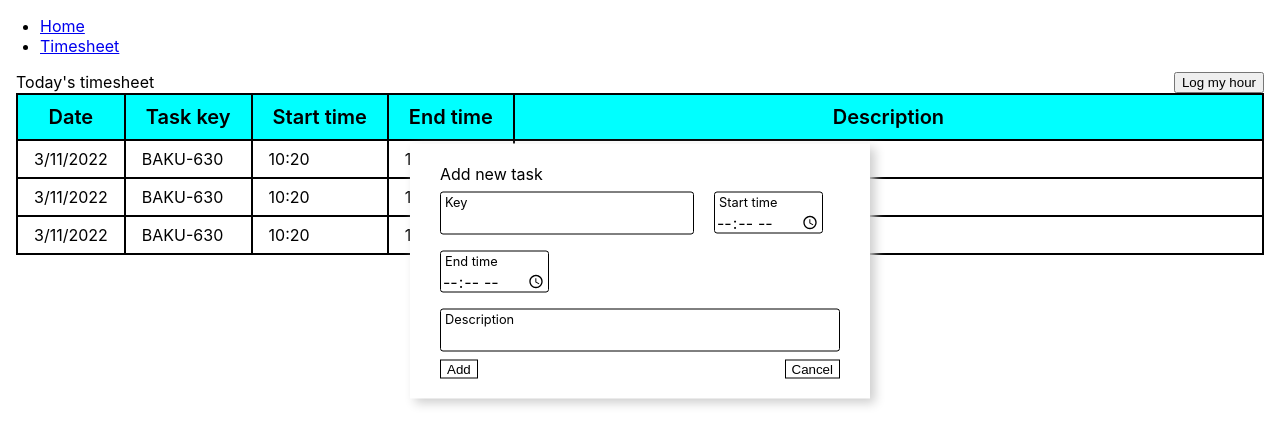
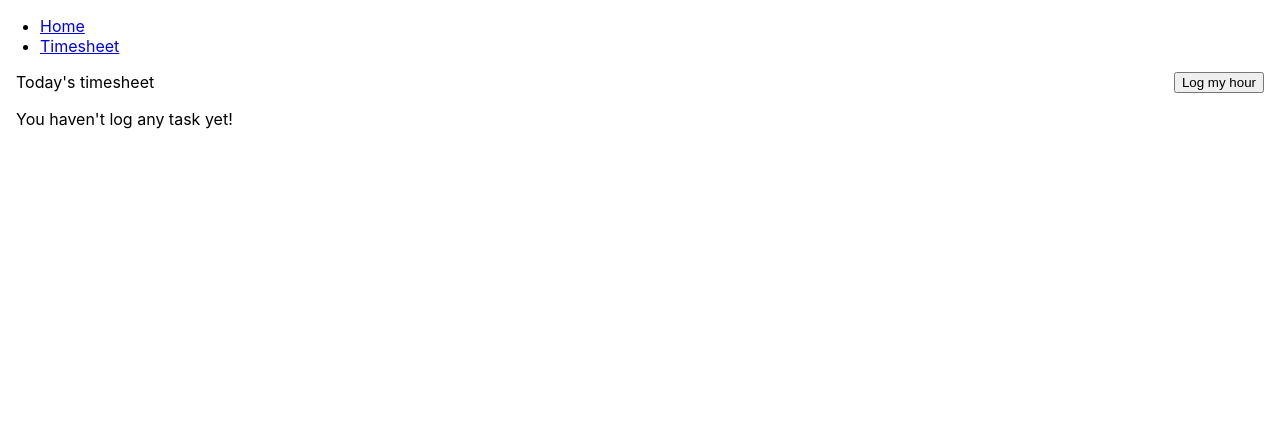
Before and after one commit to vanhapham91/personal-helper, a React (Create React App) app: page /timesheet in a window 1280 px wide. Shown: the top 444 px of the page. Built offline with nearby package versions, Linux system fonts and the light colour scheme.

Commit message:
WIP | Add open/close function for task form

```diff
--- a/src/components/TimesheetForm.tsx
+++ b/src/components/TimesheetForm.tsx
@@ -1,4 +1,4 @@
-import React, {useState, ChangeEvent} from 'react';
+import { useState, ChangeEvent } from 'react';
 import { v4 as generateId } from 'uuid';
 import {Task} from '../types';
 
@@ -6,9 +6,13 @@ import '../styles/buttons.css'
 
 const TimesheetForm = (props: {
   onFormSubmit: (value: Task) => void,
+  onToggleForm: () => void,
+  isOpen: boolean
 }) => {
   const {
-    onFormSubmit
+    onFormSubmit,
+    onToggleForm,
+    isOpen
   } = props;
 
   const today = new Date();
@@ -24,7 +28,6 @@ const TimesheetForm = (props: {
 
   const [task, setTask] = useState(taskInitialState);
 
-
   const handleChange = (key: string) => (event: ChangeEvent<HTMLInputElement>) => {
     setTask({
       ...task,
@@ -37,14 +40,18 @@ const TimesheetForm = (props: {
     setTask(taskInitialState);
   }
 
-  return (
+  let formContent;
+
+  if (isOpen) {
+    formContent = (
       <>
         <div className="modal--wrapper">
           <div className="timesheet-form">
-          <div className="modal--header header">
-            Add new task
+            <div className="modal--section modal--header heading">
+              <h4>Add new task</h4>
+              <button type="button" className="button transparent close-btn" onClick={onToggleForm}><span className="icon-close"></span></button>
             </div>
-          <div className="modal--body">
+            <div className="modal--section modal--body">
               <div className="form--field inline">
                 <label className="text-field">Key</label>
                 <input type="text" onChange={handleChange('key')}/>
@@ -62,16 +69,21 @@ const TimesheetForm = (props: {
                 <input type="text" onChange={handleChange('description')}/>
               </div>
             </div>
-          <div className="modal--footer">
+            <div className="modal--section modal--footer">
               <div className="action-buttons">
-              <button type="button" className="button" onClick={submitForm}>Add</button>
-              <button type="button" className="button">Cancel</button>
+                <button type="button" className="button rounded" onClick={submitForm}>Add</button>
+                <button type="button" className="button rounded" onClick={onToggleForm}>Cancel</button>
               </div>
             </div>
           </div>
         </div>
       </>
     )
+  } else {
+    formContent = (<></>)
+  }
+
+  return formContent;
 };
 
 export default TimesheetForm;
--- a/src/pages/Timesheet.tsx
+++ b/src/pages/Timesheet.tsx
@@ -1,42 +1,26 @@
 import '../styles/table.css';
 import TimesheetForm from '../components/TimesheetForm';
-import React, {useState} from 'react';
+import React, {Ref, useState} from 'react';
 import { Task } from '../types';
 
 const TimesheetPage = () => {
-  const [taskList, setTaskList] = useState(
-    [
-      {
-        id: '1',
-        date: '2022-11-03T13:04:48.869Z',
-        key: 'BAKU-630',
-        start_time: '10:20',
-        end_time: '10:40',
-        description: 'Something to write about',
-      },
-      {
-        id: '2',
-        date: '2022-11-03T13:04:48.869Z',
-        key: 'BAKU-630',
-        start_time: '10:20',
-        end_time: '10:40',
-        description: 'Something to write about',
-      },
-      {
-        id: '3',
-        date: '2022-11-03T13:04:48.869Z',
-        key: 'BAKU-630',
-        start_time: '10:20',
-        end_time: '10:40',
-        description: 'Something to write about',
-      },
-    ]
-  )
+  const getTaskList = () => {
+    let list = localStorage.getItem('tasks');
+    if (Array.isArray(list)) return JSON.parse(list);
 
+    return [];
+  }
+  const [taskList, setTaskList] = useState(getTaskList);
+  const [isFormOpen, setFormState] = useState(false);
 
-   const addTask = (task: Task) => {
-     setTaskList([...taskList, task]);
-   };
+  const toggleForm = () => {
+    setFormState(!isFormOpen);
+  }
+
+  const addTask = (task: Task) => {
+    setTaskList([...taskList, task]);
+    localStorage.setItem('tasks', JSON.stringify((taskList)));
+  };
 
   const convertDate = (date: string) => {
     const dateObject = new Date(date);
@@ -47,7 +31,7 @@ const TimesheetPage = () => {
     return `${day}/${month}/${year}`;
   }
 
-  const timesheetTable = taskList.map(task => {
+  const timesheetTable = taskList.length > 0 ? taskList.map((task: Task) => {
     const date = convertDate(task.date);
 
     return (
@@ -59,24 +43,24 @@ const TimesheetPage = () => {
         <div className="cell">{task.description}</div>
       </React.Fragment>
     )
-  });
+  }) : <></>;
 
   return (
     <div className="container">
       <div className="flex">
         <div className="page-title">Today's timesheet</div>
-        <button type="button">Log my hour</button>
+        <button type="button" onClick={toggleForm}>Log my hour</button>
       </div>
-
-      <div className="grid">
-        <div className="cell heading">Date</div>
-        <div className="cell heading">Task key</div>
-        <div className="cell heading">Start time</div>
-        <div className="cell heading">End time</div>
-        <div className="cell heading">Description</div>
-        { timesheetTable }
-      </div>
-      <TimesheetForm onFormSubmit={addTask}/>
+      { taskList.length > 0 ?
+        (<div className="grid table">
+          <div className="cell header">Date</div>
+          <div className="cell header">Task key</div>
+          <div className="cell header">Start time</div>
+          <div className="cell header">End time</div>
+          <div className="cell header">Description</div>
+          { timesheetTable }
+        </div>) : (<p>You haven't log any task yet!</p>)}
+      <TimesheetForm onFormSubmit={addTask} onToggleForm={toggleForm} isOpen={isFormOpen}/>
     </div>
   );
 }
--- a/src/styles/buttons.css
+++ b/src/styles/buttons.css
@@ -2,5 +2,24 @@
   border: solid 1px black;
   background-color: white;
   color: black;
+  outline: none;
+  box-shadow: none;
+}
 
+.button.rounded {
+  border-radius: 3px;
 }
+
+.button.transparent {
+  border: 1px solid #cecece;
+  border-radius: 50%;
+}
+
+.close-btn {
+  position: absolute;
+  top: 11px;
+  right: 10px;
+  width: 25px;
+  height: 25px;
+  padding: 5px;
+}
--- a/src/styles/table.css
+++ b/src/styles/table.css
@@ -8,7 +8,7 @@
   border: 1px solid black;
 }
 
-.heading {
+.table .header {
   text-align: center;
   font-weight: bold;
   background-color: aqua;
@@ -94,3 +94,12 @@
 .modal--body .full input {
   flex: 1;
 }
+
+.modal--section {
+  position: relative;
+}
+
+.icon-close:after{
+  display: inline-block;
+  content: "\00d7"; /* This will render the 'X' */
+}
```
Lines whose indentation alone changed are shown as unchanged.
